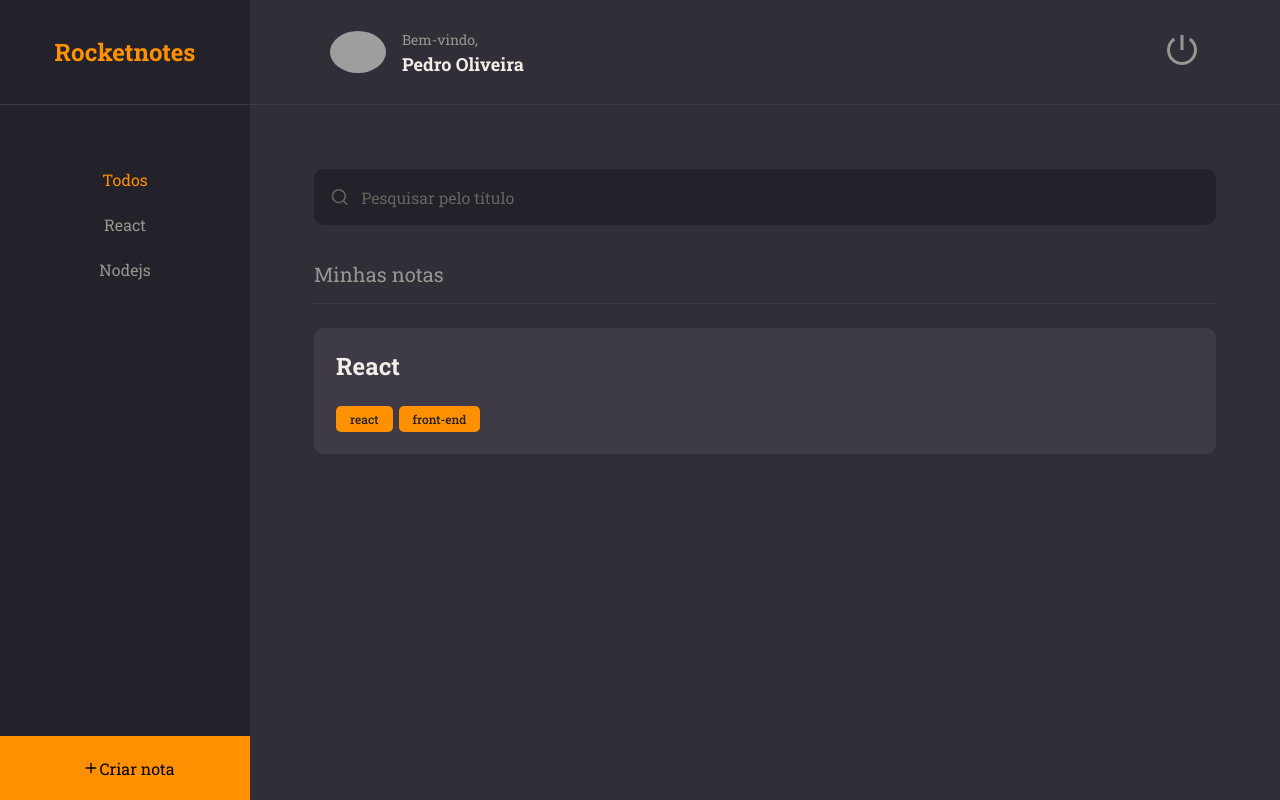
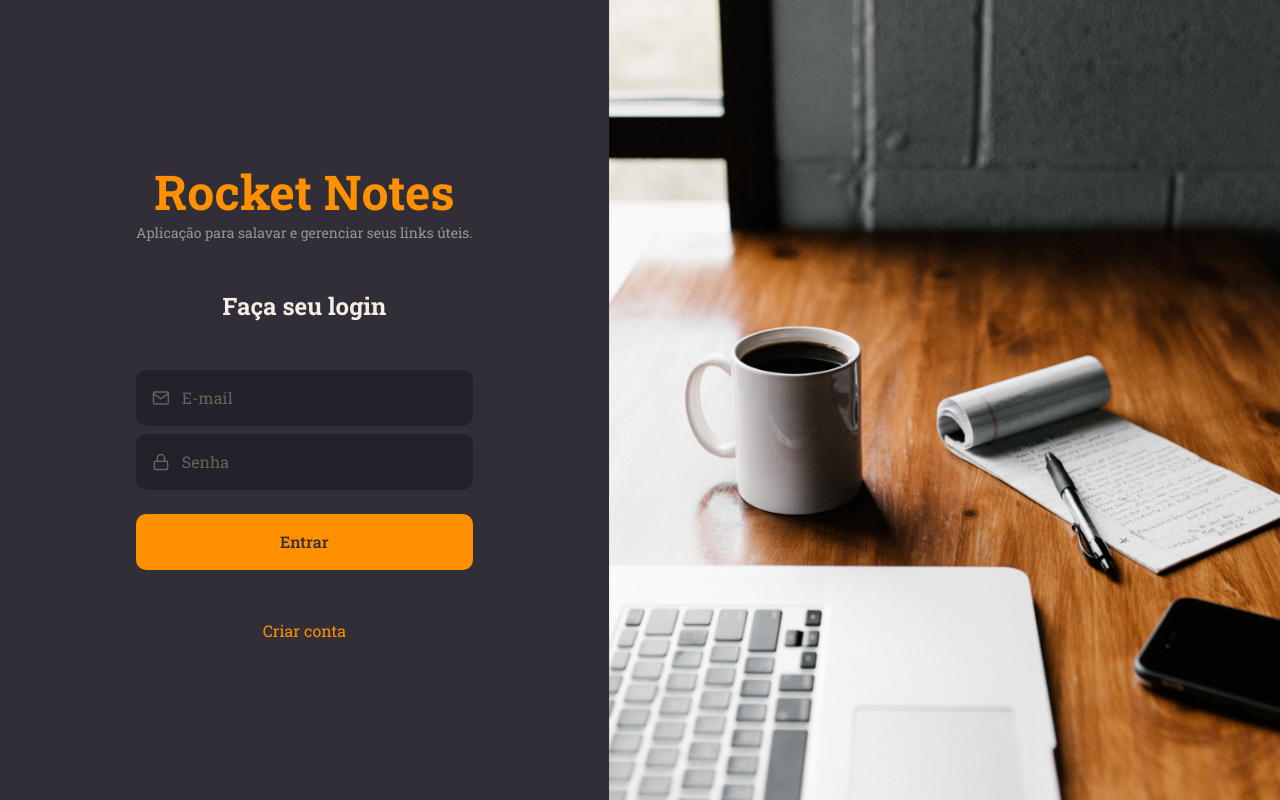
Before and after one commit to pedrogrl/rocketnotes, a React (Vite) app: page / in a window 1280 px wide. Built offline with nearby package versions, Linux system fonts and the light colour scheme; grey boxes are pictures that could not be loaded.

Commit message:
added Links

```diff
--- a/src/components/Header/index.jsx
+++ b/src/components/Header/index.jsx
@@ -4,7 +4,7 @@ import { Container, Profile, Logout } from "./styles";
 export default function Header() {
   return (
     <Container>
-      <Profile>
+      <Profile to="/profile">
         <img src="https://github.com/pedrogrl.png" alt="Imagem do usuário" />
 
         <div>
--- a/src/components/Header/styles.js
+++ b/src/components/Header/styles.js
@@ -1,4 +1,6 @@
 import styled from "styled-components";
+
+import { Link } from "react-router-dom";
 
 export const Container = styled.header`
   grid-area: header;
@@ -10,7 +12,7 @@ export const Container = styled.header`
   padding: 0 8rem;
 `;
 
-export const Profile = styled.div`
+export const Profile = styled(Link)`
   display: flex;
   align-items: center;
 
--- a/src/pages/Home/index.jsx
+++ b/src/pages/Home/index.jsx
@@ -40,7 +40,7 @@ export default function Home() {
         </Section>
       </Content>
 
-      <NewNote>
+      <NewNote to="/new">
         <FiPlus />
         Criar nota
       </NewNote>
--- a/src/pages/Home/styles.js
+++ b/src/pages/Home/styles.js
@@ -1,4 +1,6 @@
 import styled from "styled-components";
+
+import { Link } from "react-router-dom";
 
 export const Container = styled.div`
   width: 100%;
@@ -53,10 +55,10 @@ export const Content = styled.div`
   overflow-y: auto;
 `;
 
-export const NewNote = styled.button`
+export const NewNote = styled(Link)`
   grid-area: newnote;
   background-color: ${({ theme }) => theme.COLORS.ORANGE};
-  border: none;
+  color: ${({ theme }) => theme.COLORS.BACKGROUND_900};
   display: flex;
   align-items: center;
   justify-content: center;
--- a/src/pages/New/index.jsx
+++ b/src/pages/New/index.jsx
@@ -6,6 +6,8 @@ import Section from "../../components/Section";
 import Textarea from "../../components/Textarea";
 
 import { Container, Form } from "./styles";
+
+import { Link } from "react-router-dom";
 
 export default function New() {
   return (
@@ -16,7 +18,7 @@ export default function New() {
         <Form>
           <header>
             <h1>Criar Nota</h1>
-            <a href="/">Voltar</a>
+            <Link to="/">Voltar</Link>
           </header>
 
           <Input placeholder="Título" />
--- a/src/pages/Profile/index.jsx
+++ b/src/pages/Profile/index.jsx
@@ -3,13 +3,15 @@ import Button from "../../components/Button"
 import Input from "../../components/Input"
 import { Container, Form, Avatar } from "./styles"
 
+import { Link } from "react-router-dom"
+
 export default function Profile() {
   return (
     <Container>
       <header>
-        <a href="/">
+        <Link to="/">
           <FiArrowLeft/>
-        </a>
+        </Link>
       </header>
 
       <Form>
--- a/src/pages/SignIn/index.jsx
+++ b/src/pages/SignIn/index.jsx
@@ -1,8 +1,10 @@
 import Input from "../../components/Input";
 import Button from "../../components/Button";
+
 import {FiMail, FiLock } from 'react-icons/fi'
+import { Background, Container, Form } from "./styles";
 
-import { Background, Container, Form } from "./styles";
+import { Link } from "react-router-dom";
 
 export default function SignIn() {
   return (
@@ -27,7 +29,9 @@ export default function SignIn() {
 
         <Button title="Entrar"/>
 
-        <a href="#">Criar conta</a>
+        <Link to="/register">
+          Criar conta
+        </Link>
       </Form>
       <Background/>
     </Container>
--- a/src/pages/signup/index.jsx
+++ b/src/pages/signup/index.jsx
@@ -1,41 +1,30 @@
 import Input from "../../components/Input";
 import Button from "../../components/Button";
-import {FiMail, FiLock, FiUser } from 'react-icons/fi'
+import { FiMail, FiLock, FiUser } from "react-icons/fi";
 
 import { Background, Container, Form } from "./styles";
+import { Link } from "react-router-dom";
 
 export default function SignUp() {
   return (
     <Container>
-      <Background/>
+      <Background />
       <Form>
         <h1>Rocket Notes</h1>
         <p>Aplicação para salavar e gerenciar seus links úteis.</p>
 
         <h2>Crie sua conta</h2>
 
-        <Input
-          placeholder="Nome"
-          type="text"
-          icon={FiUser}
-        />
+        <Input placeholder="Nome" type="text" icon={FiUser} />
 
-        <Input
-          placeholder="E-mail"
-          type="text"
-          icon={FiMail}
-        />
+        <Input placeholder="E-mail" type="text" icon={FiMail} />
 
-        <Input
-          placeholder="Senha"
-          type="password"
-          icon={FiLock}
-        />
+        <Input placeholder="Senha" type="password" icon={FiLock} />
 
-        <Button title="Cadastrar"/>
+        <Button title="Cadastrar" />
 
-        <a href="#">Fazer login</a>
+        <Link to="/">Fazer login</Link>
       </Form>
     </Container>
-  )
+  );
 }
--- a/src/routes/index.jsx
+++ b/src/routes/index.jsx
@@ -6,8 +6,8 @@ import AuthRoutes from "./auth.routes";
 export default function Routes() {
   return (
     <BrowserRouter>
-      <AppRoutes /> {/* logged in */}
-      {/* <AuthRoutes /> */} {/* logged out */}
+      {/* <AppRoutes /> */} {/* logged in */}
+      <AuthRoutes /> {/* logged out */}
     </BrowserRouter>
   );
 }
```
